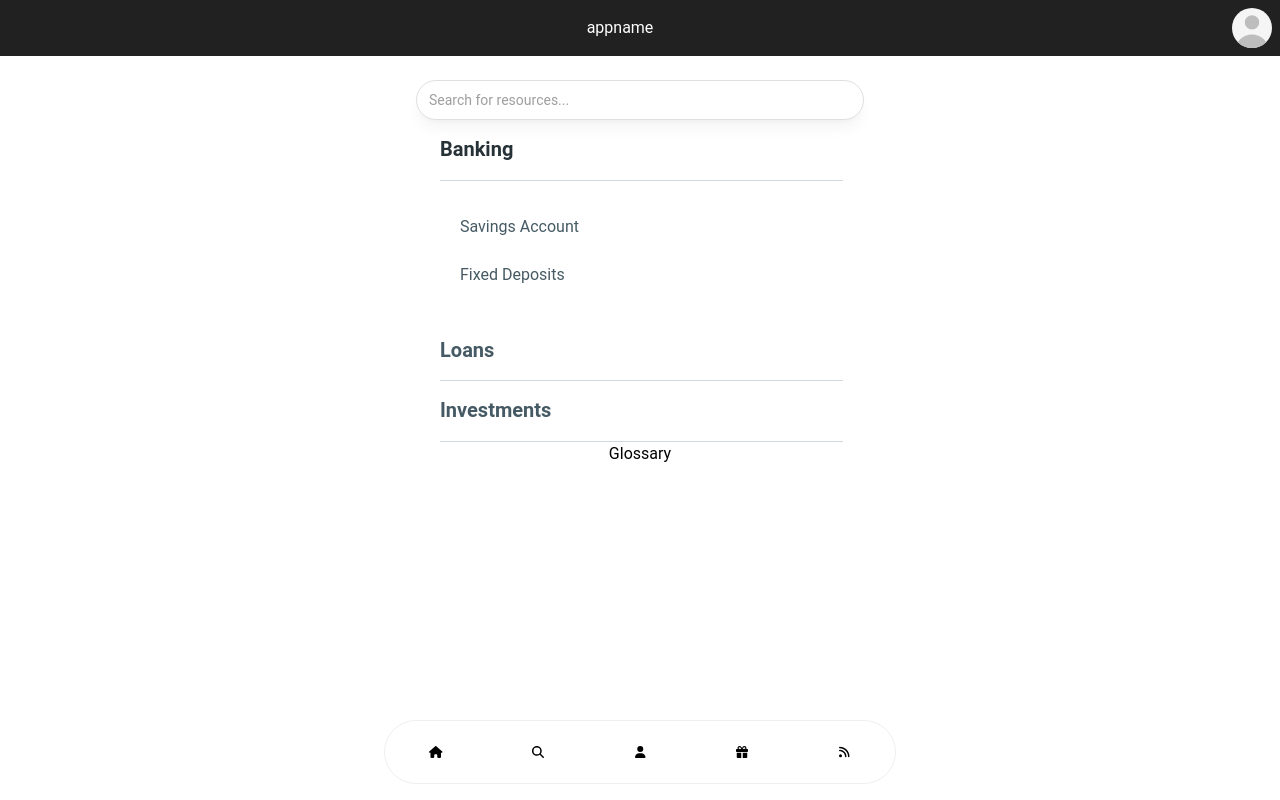
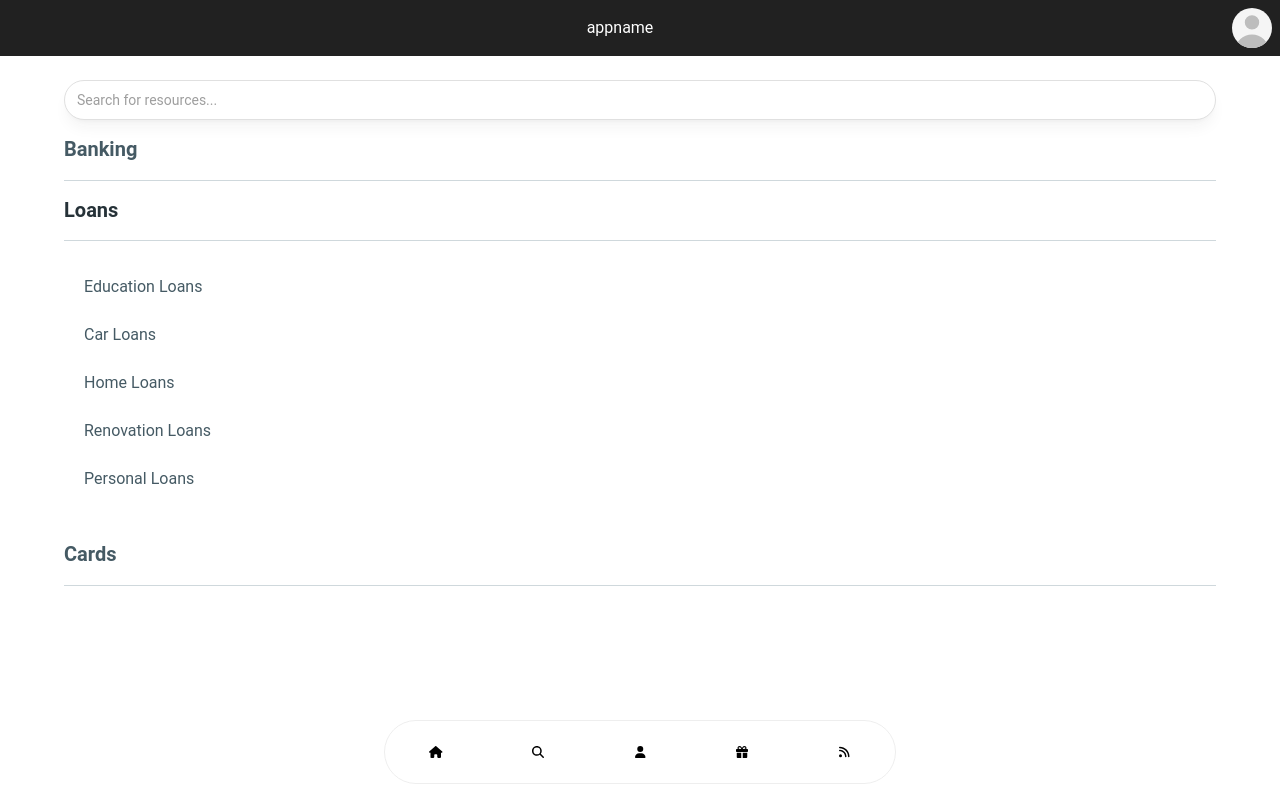
Before and after one commit to JiaJun8899/angelhack-app, a React (Vite) app in the folder frontend/: page /explore in a window 1280 px wide. Built offline with nearby package versions, Linux system fonts and the light colour scheme; the HTML template or start-up script is replaced by a standard one.

Commit message:
added dynamic search in explore

```diff
--- a/frontend/src/App.tsx
+++ b/frontend/src/App.tsx
@@ -5,7 +5,7 @@ import Login from './pages/login/login'
 import Home from './pages/home/home'
 import Explore from './pages/explore/explore'
 import SavingsAccount from './pages/explore/savings-account'
-import EducationLoan from './pages/explore/education-loan'
+import EducationLoans from './pages/explore/education-loans'
 import Profile from './pages/profile/profile'
 import Header from './components/header'
 import SocialMediaFeed from './pages/feed/feed'
@@ -21,7 +21,7 @@ const App = () => {
             <Route path="/home" element={<Home />} />
             <Route path="/explore" element={<Explore />} />
             <Route path="/explore/savings-account" element={<SavingsAccount />} />
-            <Route path="/explore/education-loan" element={<EducationLoan />} />
+            <Route path="/explore/education-loans" element={<EducationLoans />} />
             <Route path="/profile" element={<Profile />} />
             <Route path="/feed" element={<SocialMediaFeed />} />
           </Routes>
--- /dev/null
+++ b/frontend/src/data/explore-data.ts
@@ -0,0 +1,23 @@
+interface ExploreData {
+    [category: string]: string[];
+}
+
+let exploreData = {
+    "Banking": [
+        "Savings Account",
+        "Fixed Deposits"
+    ],
+    "Loans": [
+        "Education Loans",
+        "Car Loans",
+        "Home Loans",
+        "Renovation Loans",
+        "Personal Loans"
+    ],
+    "Cards": [
+        "Credit Cards",
+        "Debit Cards"
+    ]
+}
+
+export default exploreData;
--- a/frontend/src/pages/explore/education-loan.tsx
+++ b/frontend/src/pages/explore/education-loans.tsx
@@ -6,7 +6,7 @@ import {
     Typography
 } from "@material-tailwind/react";
 
-const EducationLoan = () => {
+const EducationLoans = () => {
     return (
         <>
             <div className="mt-6">
@@ -37,4 +37,4 @@ const EducationLoan = () => {
     )
 }
 
-export default EducationLoan
+export default EducationLoans
--- a/frontend/src/pages/explore/explore.tsx
+++ b/frontend/src/pages/explore/explore.tsx
@@ -1,4 +1,4 @@
-import React from 'react'
+import React, { useState } from 'react'
 import { useLocation, useNavigate } from 'react-router-dom';
 import {
     Accordion,
@@ -8,6 +8,7 @@ import {
     ListItem,
     Input
 } from "@material-tailwind/react";
+import exploreData from '../../data/explore-data'
 
 const explore = () => {
     let navigate = useNavigate();
@@ -17,57 +18,50 @@ const explore = () => {
     }
 
     const [open, setOpen] = React.useState(1);
-    const handleOpen = (value) => setOpen(open === value ? 0 : value);
+    const [filteredData, setFilteredData] = useState(exploreData);
+
+    const handleOpen = (value: number) => setOpen(open === value ? 0 : value);
+    const handleSearch = (e: React.ChangeEvent<HTMLInputElement>) => {
+        const searchTerm = e.target.value.toLowerCase();
+        const filtered = Object.keys(exploreData).reduce((acc, category) => {
+            const filteredItems = exploreData[category].filter(item =>
+                item.toLowerCase().includes(searchTerm)
+            );
+            if (filteredItems.length > 0) {
+                acc[category] = filteredItems;
+            }
+            return acc;
+        }, {});
+        setFilteredData(filtered);
+    }
 
     return (
         <>
-            <div className="mt-6 max-w-md text-center">
+            <div className="w-[90%] mt-6 text-center">
                 <Input
                     type="text"
                     placeholder="Search for resources..."
-                    className="w-[90%] !border !border-gray-300 bg-white rounded-full text-gray-900 shadow-lg shadow-gray-900/5 ring-4 ring-transparent placeholder:text-gray-500 placeholder:opacity-100 focus:!border-gray-900 focus:!border-t-gray-900 focus:ring-gray-900/10"
-                    labelProps={{
-                        className: "hidden",
-                    }}
+                    className="!border !border-gray-300 bg-white rounded-full text-gray-900 shadow-lg shadow-gray-900/5 ring-4 ring-transparent placeholder:text-gray-500 placeholder:opacity-100 focus:!border-gray-900 focus:!border-t-gray-900 focus:ring-gray-900/10"
+                    labelProps={{className: "hidden"}}
+                    onChange={handleSearch}
                 />
-                <Accordion open={open === 1}>
-                    <AccordionHeader className='w-[90%] mx-6' onClick={() => handleOpen(1)}>
-                        Banking
-                    </AccordionHeader>
-                    <AccordionBody className='w-[90%] mx-6'>
-                        <List>
-                            <ListItem onClick={() => routeChange("savings-account")}>Savings Account</ListItem>
-                            <ListItem>Fixed Deposits</ListItem>
-                        </List>
-                    </AccordionBody>
-                </Accordion>
-                <Accordion open={open === 2}>
-                    <AccordionHeader className='w-[90%] mx-6' onClick={() => handleOpen(2)}>
-                        Loans
-                    </AccordionHeader>
-                    <AccordionBody className='w-[90%] mx-6'>
-                        <List>
-                            <ListItem onClick={() => routeChange("education-loan")}>Education Loans</ListItem>
-                            <ListItem>Car Loans</ListItem>
-                            <ListItem>Home Loans</ListItem>
-                            <ListItem>Renovation Loans</ListItem>
-                            <ListItem>Personal Loans</ListItem>
-                        </List>
-                    </AccordionBody>
-                </Accordion>
-                <Accordion open={open === 3}>
-                    <AccordionHeader className='w-[90%] mx-6' onClick={() => handleOpen(3)}>
-                        Investments
-                    </AccordionHeader>
-                    <AccordionBody>
-                        We&apos;re not always in the position that we want to be at. We&apos;re constantly
-                        growing. We&apos;re constantly making mistakes. We&apos;re constantly trying to express
-                        ourselves and actualize our dreams.
-                    </AccordionBody>
-                </Accordion>
-            </div>
-            <div className="glossary">
-                <h1>Glossary</h1>
+
+                {Object.entries(filteredData).map(([category, items], index) => (
+                    <Accordion key={index} open={open === index}>
+                        <AccordionHeader onClick={() => handleOpen(index)}>
+                            {category}
+                        </AccordionHeader>
+                        <AccordionBody>
+                            <List>
+                                {items.map((item, itemIndex) => (
+                                    <ListItem key={itemIndex} onClick={() => routeChange(item.toLowerCase().replace(/\s+/g, '-'))}>
+                                        {item}
+                                    </ListItem>
+                                ))}
+                            </List>
+                        </AccordionBody>
+                    </Accordion>
+                ))}
             </div>
         </>
     )
```
